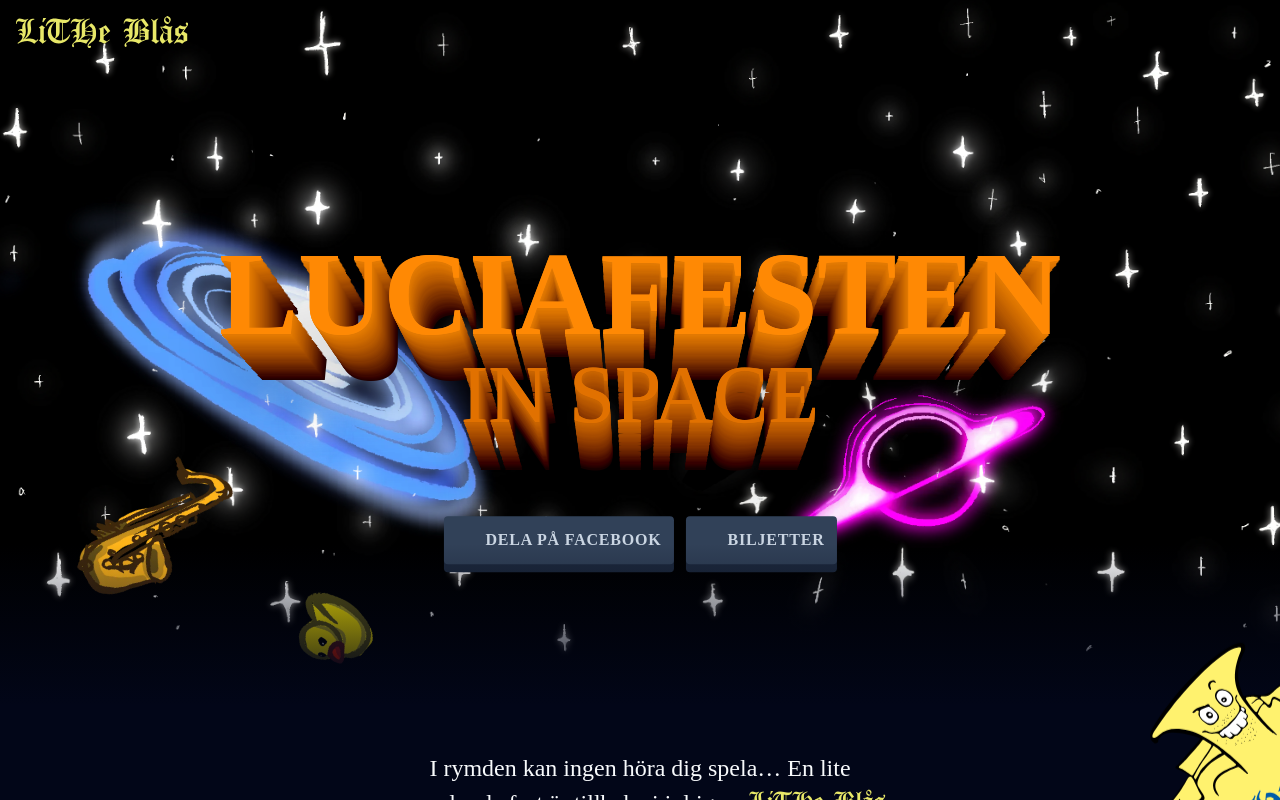
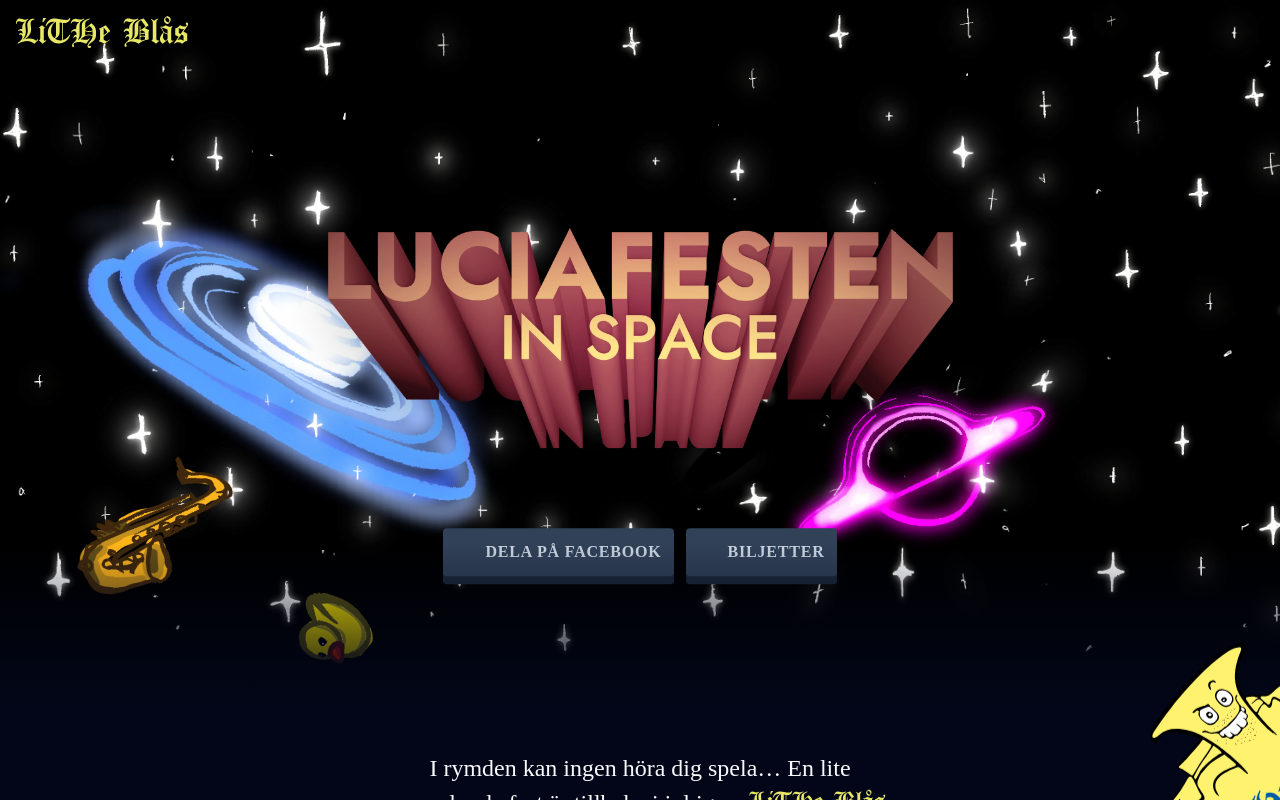
Before and after one commit to litheblas/luciafesten2025, a SvelteKit app: page / in a window 1280 px wide. Shown: the top 800 px of the page. Built offline with nearby package versions, Linux system fonts and the light colour scheme.

Commit message:
Ändra titel till webp

```diff
--- a/src/components/Hero.svelte
+++ b/src/components/Hero.svelte
@@ -258,13 +258,11 @@
 		class="pointer-events-none absolute top-[50vh] left-1/2 z-0 -translate-1/2 text-center font-display drop-shadow-2xl"
 	>
 		<h1 class="text-[calc(1rem+8vw)]/[1]">
-			<p class="relative text-[1em] font-semibold text-orange-400">
-				{@render layeredText('LUCIAFESTEN', 20)}
-			</p>
-			<p class="relative text-[0.9em] font-medium text-amber-600 lg:text-[0.7em]">
-				{@render layeredText('IN SPACE', 20)}
+			<p class="hidden">
+				LUCIAFESTEN IN SPACE
 			</p>
 
+			<img src="titel.webp" alt="LUCIAFESTEN - IN SPACE"/>
 			<div class="mt-20 flex items-center justify-center">
 				<div
 					class="pointer-events-auto flex w-full flex-col justify-center gap-3 sm:w-max sm:flex-row"
```
Also changed, not shown: static/titel.webp (added).
